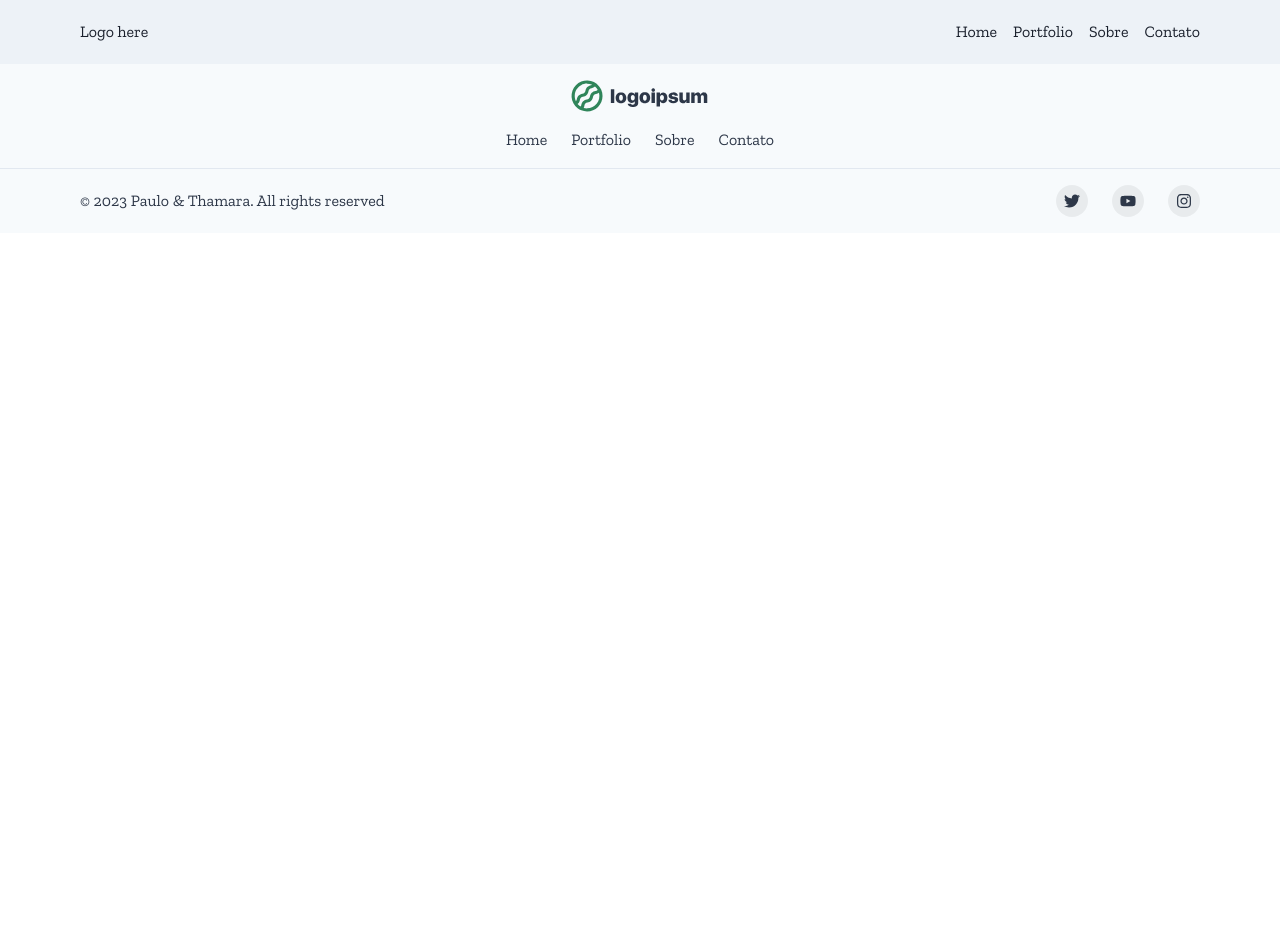
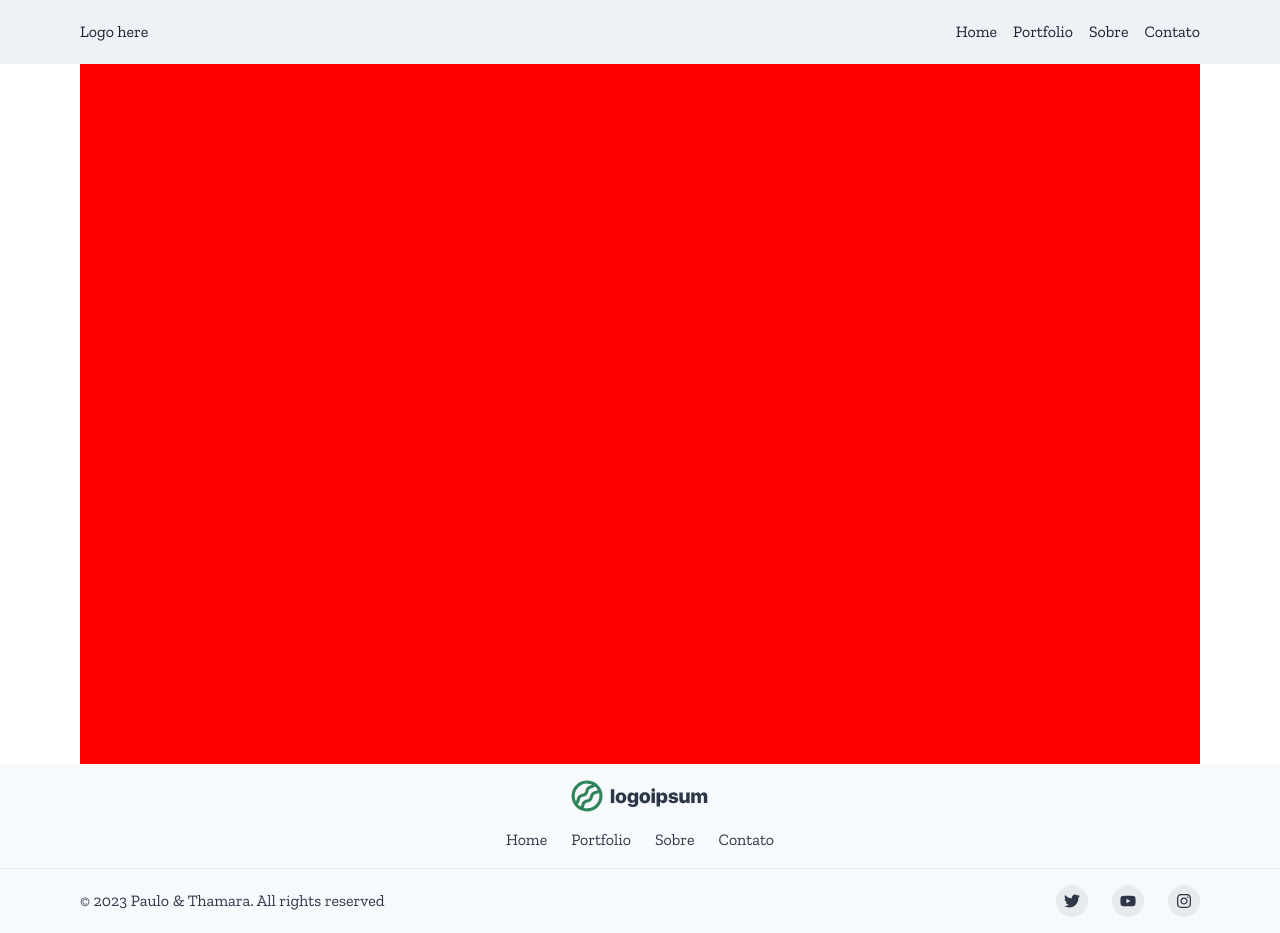
Before and after one commit to newecthon/cap001-paulo-thamara, a Next.js app: page /portfolio in a window 1280 px wide. Before the commit the page ends 800 px from the top, so only its background shows below. Built offline with nearby package versions, Linux system fonts and the light colour scheme.

Commit message:
feat: wrap portfolio

```diff
--- a/src/pages/contato/index.tsx
+++ b/src/pages/contato/index.tsx
@@ -1,6 +1,6 @@
 import { Footer } from "@/components/Footer";
 import { Header } from "@/components/Header";
-import { Flex } from "@chakra-ui/react";
+import { Flex, Text } from "@chakra-ui/react";
 
 export default function Contact() {
     return (
@@ -9,7 +9,7 @@ export default function Contact() {
             height="auto"
         >
             <Header />
-                <h1>Contato</h1>
+                <Text>Contato</Text>
             <Footer />
         </Flex>
     )
--- a/src/pages/portfolio/index.tsx
+++ b/src/pages/portfolio/index.tsx
@@ -9,7 +9,18 @@ export default function Portfolio() {
             height="auto"
         >
             <Header />
-
+            <Flex
+                    w="100%"
+                    h="auto"
+                >
+                    <Flex flexWrap="wrap"
+                        w="1120px"
+                        h="700px"
+                        bg="red"
+                        margin="0 auto"
+                    >
+                    </Flex>
+                </Flex>
             <Footer />
         </Flex>
     )
```
